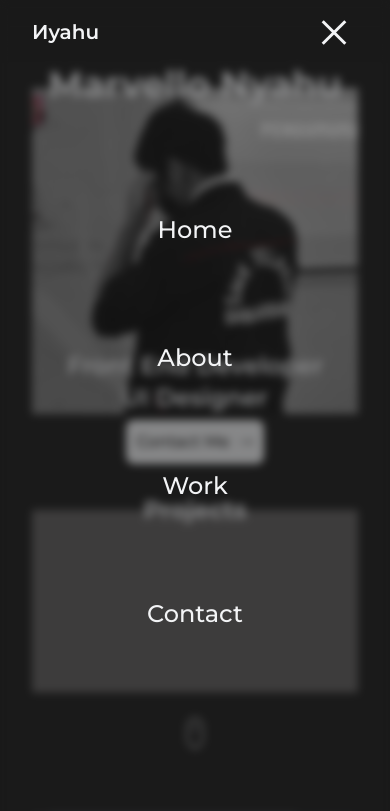
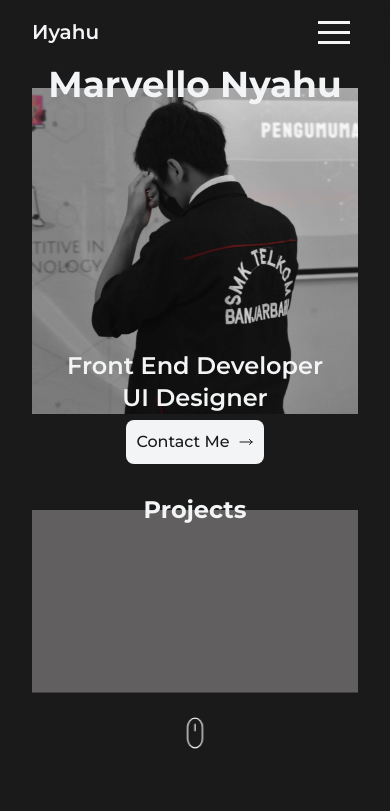
Before and after one commit to Marvvllo/portfolio, a Next.js app: page / in a window 390 px wide. Shown: the top 811 px of the page. Built offline with nearby package versions, Linux system fonts and the light colour scheme.

Commit message:
Fixed Navbar opening on mobile reload

```diff
--- a/components/Navbar.tsx
+++ b/components/Navbar.tsx
@@ -41,7 +41,9 @@ const Navbar: React.FC = () => {
   });
 
   useEffect(() => {
-    setIsNavOpen(true);
+    if (isMedium) {
+      setIsNavOpen(true);
+    }
   }, [isMedium]);
 
   return (
```
